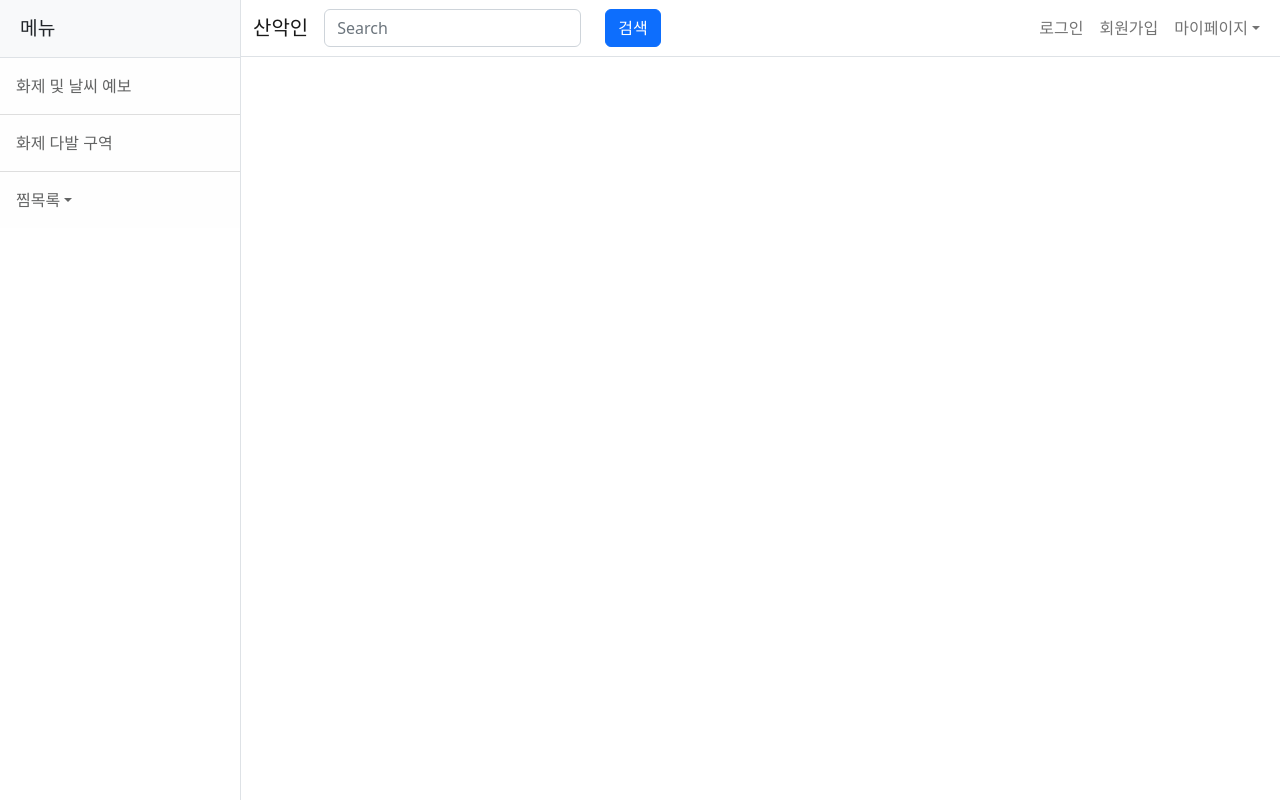
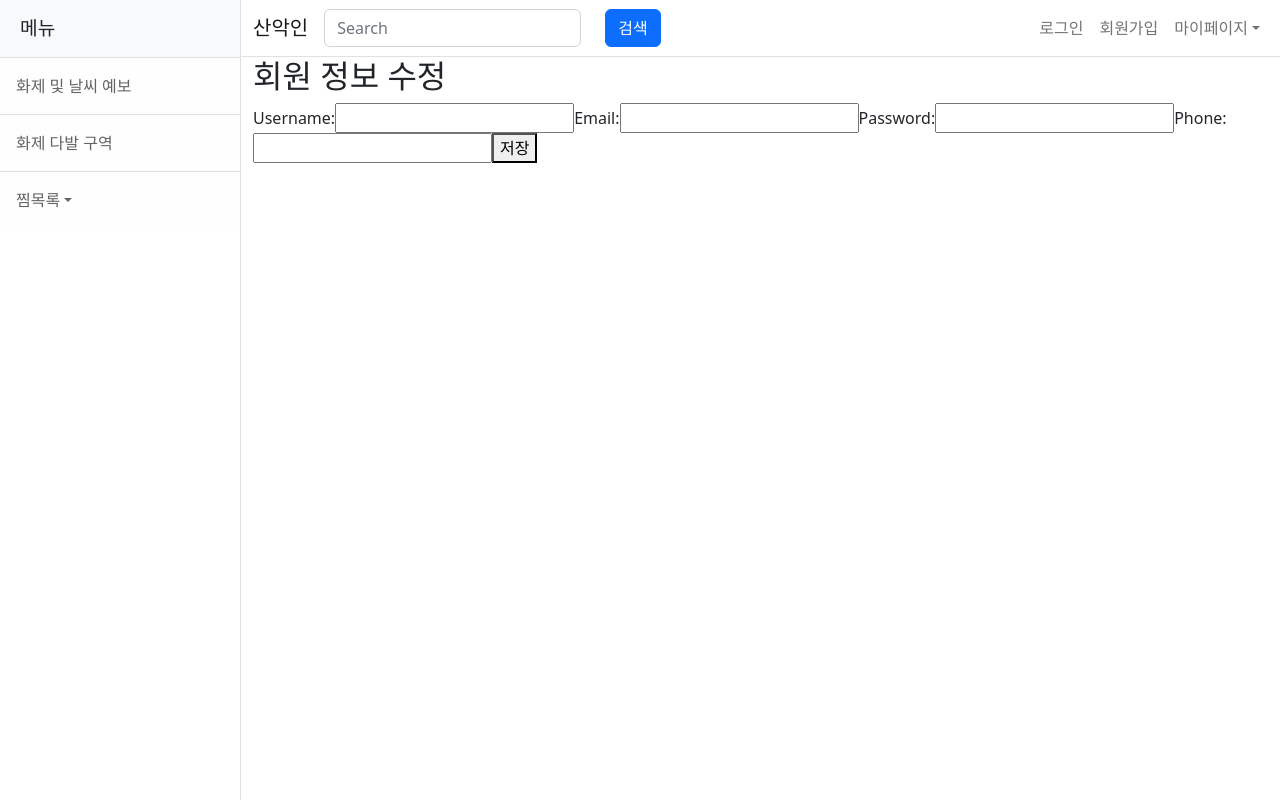
Before and after one commit to tmd4314/demo, a React (Create React App) app in the folder src/main/frontend/: page /mypage in a window 1280 px wide. Built offline with nearby package versions, Linux system fonts and the light colour scheme.

Commit message:
Mypage.js MypageDelete.js ConfirmationModal.js add

```diff
--- a/src/main/frontend/src/App.js
+++ b/src/main/frontend/src/App.js
@@ -9,6 +9,10 @@ import HomePage from './pages/Homepage';
     import Login from './pages/Login';
     import Signup from './pages/Signup';
     import Forecast from './pages/Forecast';
+    import Mypage from './pages/Mypage';
+    import MypageDelete from './pages/MypageDelete';
+    import ConfirmationModal from './ConfirmationModal';
+
 
     function App() {
       return (
@@ -23,6 +27,9 @@ function App() {
                   <Route exact path="/api/login" element={<Login />} />
                   <Route exact path="/forecast" element={<Forecast />} />
                   <Route exact path="/api/signup" element={<Signup />} />
+                  <Route exact path="/mypage" element={<Mypage />} />
+                  <Route exact path="/mypagedelete" element={<MypageDelete />} />
+                  <Route exact path="/confirmation" element={<ConfirmationModal />} />
                 </Routes>
               </Container>
             </div>
--- /dev/null
+++ b/src/main/frontend/src/ConfirmationModal.js
@@ -0,0 +1,14 @@
+//회원 탈퇴 선택 시 회원 탈퇴가 확실한지 여부 확인 체크
+import React from 'react';
+
+function ConfirmationModal({ show, handleClose, handleConfirm }) {
+  return (
+    <div className={show ? "confirmation-modal" : "confirmation-modal hidden"}>
+      <p>정말로 회원을 탈퇴하시겠습니까?</p>
+      <button onClick={handleConfirm}>확인</button>
+      <button onClick={handleClose}>취소</button>
+    </div>
+  );
+}
+
+export default ConfirmationModal;
--- a/src/main/frontend/src/bar/Navbar.js
+++ b/src/main/frontend/src/bar/Navbar.js
@@ -3,6 +3,7 @@ import React from 'react';
 import { Container, Nav, Navbar, NavDropdown, Form, Row, Col, Button } from 'react-bootstrap';
 import { Link } from 'react-router-dom'; // React Router의 Link를 가져옵니다.
 import Logout from '../pages/Logout.js';
+
 function NavbarComponent() {
   return (
     <Navbar expand="lg" className="bg-body-tertiary border-bottom">
@@ -28,10 +29,10 @@ function NavbarComponent() {
           <Nav>
             <Link to="/api/login" className="nav-link">로그인</Link>
             <Link to="/api/signup" className="nav-link">회원가입</Link>
-            <NavDropdown title="마이페이지" id="basic-nav-dropdown">
-                <NavDropdown.Item href="#action/3.1">회원 수정</NavDropdown.Item>
-                <NavDropdown.Item href="#action/3.2">회원 탈퇴</NavDropdown.Item>
-                <NavDropdown.Divider />
+          <NavDropdown title="마이페이지" id="basic-nav-dropdown">
+            <Link to="/mypage" className="dropdown-item">회원 수정</Link>
+            <Link to="/mypagedelete" className="dropdown-item">회원 탈퇴</Link>
+            <NavDropdown.Divider />
                 <Logout />
             </NavDropdown>
           </Nav>
--- /dev/null
+++ b/src/main/frontend/src/pages/Mypage.js
@@ -0,0 +1,46 @@
+import React, { useState } from 'react';
+import axios from 'axios';
+
+function MyPageUpdate() {
+  const [userInfo, setUserInfo] = useState({
+    username: '',
+    email: '',
+    password: '',
+    phone: '',
+  });
+
+  const handleInputChange = (e) => {
+    const { name, value } = e.target;
+    setUserInfo(prevState => ({
+      ...prevState,
+      [name]: value
+    }));
+  };
+
+  const handleUpdateUser = () => {
+    axios.put('/api/user/update', userInfo)
+      .then(response => {
+        console.log('수정 성공!');
+      })
+      .catch(error => {
+        console.error('수정에 실패하였습니다.', error);
+      });
+  };
+
+  return (
+    <div>
+      <h2>회원 정보 수정</h2>
+      <label>Username:</label>
+      <input type="text" name="username" value={userInfo.username} onChange={handleInputChange} />
+      <label>Email:</label>
+      <input type="email" name="email" value={userInfo.email} onChange={handleInputChange} />
+      <label>Password:</label>
+      <input type="password" name="password" value={userInfo.password} onChange={handleInputChange} />
+      <label>Phone:</label>
+      <input type="text" name="phone" value={userInfo.phone} onChange={handleInputChange} />
+      <button onClick={handleUpdateUser}>저장</button>
+    </div>
+  );
+}
+
+export default MyPageUpdate;
--- /dev/null
+++ b/src/main/frontend/src/pages/MypageDelete.js
@@ -0,0 +1,39 @@
+import React, { useState } from 'react';
+import axios from 'axios';
+import ConfirmationModal from '../ConfirmationModal';
+import { useNavigate } from 'react-router-dom';
+
+function MyPageDelete() {
+  const [showModal, setShowModal] = useState(false);
+  const history = useNavigate();
+
+  const handleDeleteUser = () => {
+    axios.delete('/api/user/delete')
+      .then(response => {
+        console.log('User deleted successfully');
+        history.push('/');
+      })
+      .catch(error => {
+        console.error('Error deleting user:', error);
+      });
+  };
+
+  const handleConfirmDelete = () => {
+    handleDeleteUser();
+    setShowModal(false);
+  };
+
+  return (
+    <div>
+      <h2>회원 탈퇴</h2>
+      <button onClick={() => setShowModal(true)}>회원 탈퇴</button>
+      <ConfirmationModal
+        show={showModal}
+        handleClose={() => setShowModal(false)}
+        handleConfirm={handleConfirmDelete}
+      />
+    </div>
+  );
+}
+
+export default MyPageDelete;
```
Lines whose indentation alone changed are shown as unchanged.
